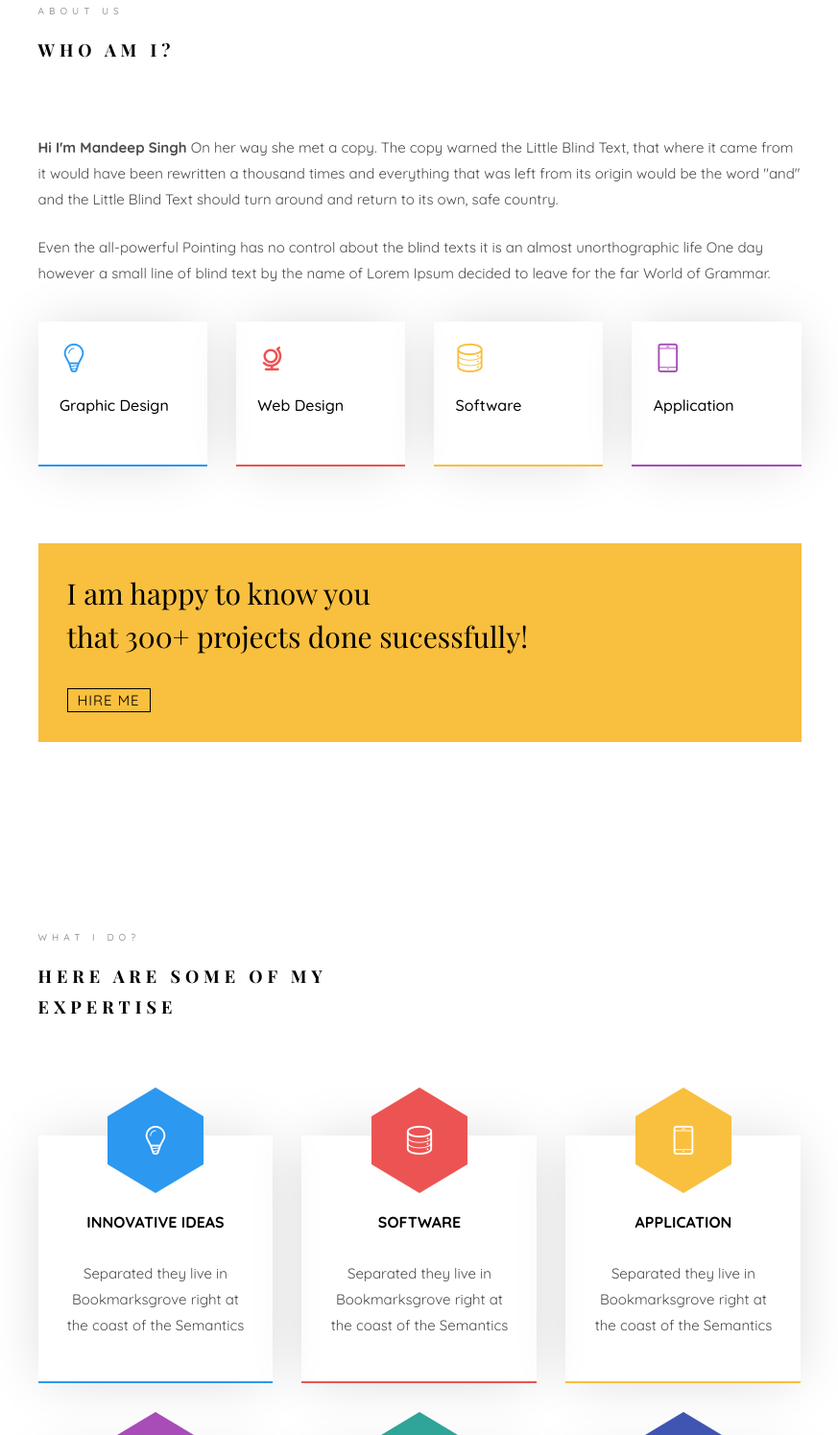
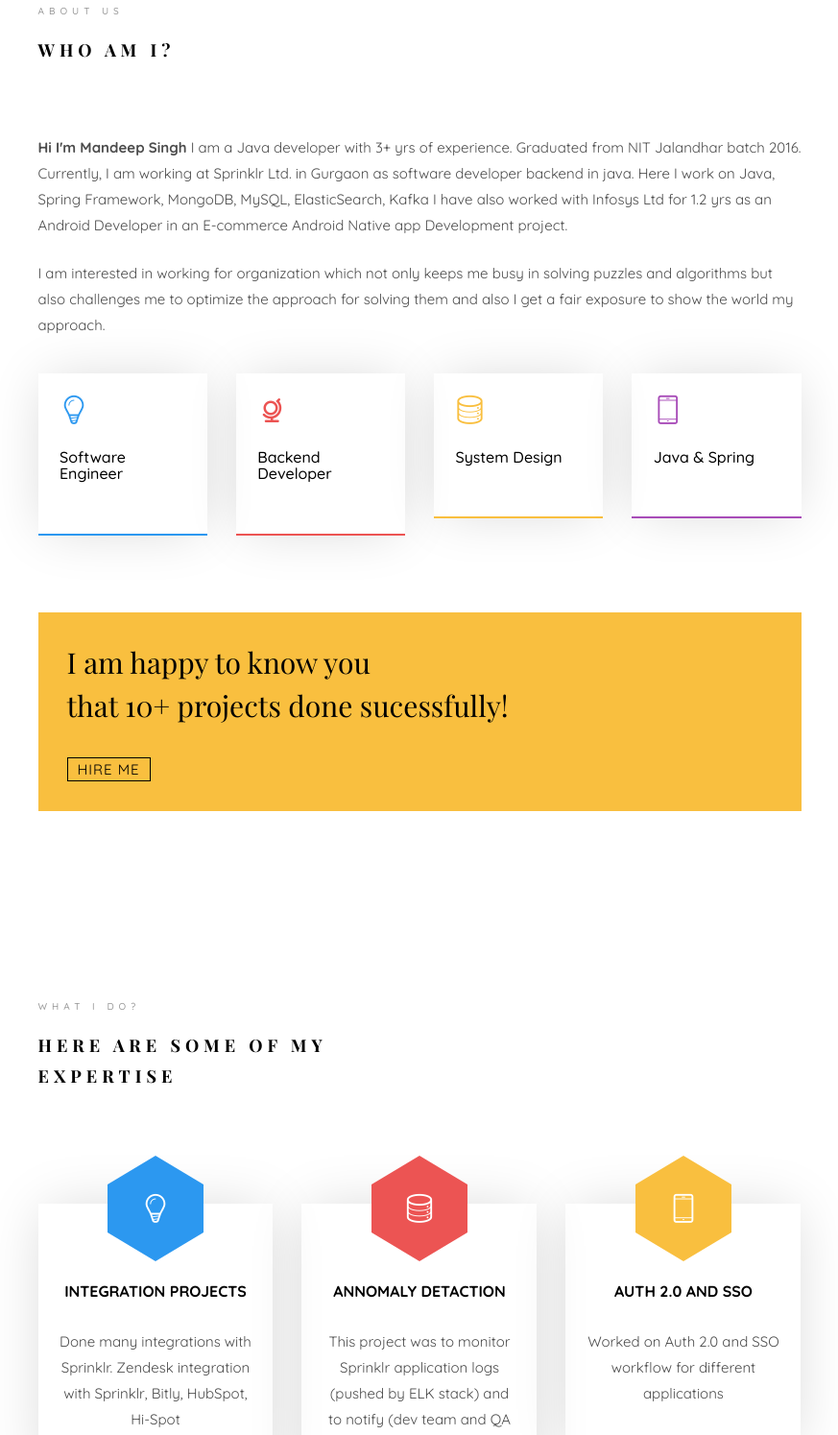
Before and after one commit to msmandy94/msmandy94.github.io, a plain HTML site: page index.html in a window 1280 px wide. Shown: the part 1007-2502 px from the top of the page at 96% size, without its empty margins (353-1226 px from the left). Drawn offline with nearby package versions, Linux system fonts and the light colour scheme; files whose address does not match are found by name; a web font is replaced by a local one.

Commit message:
added more details

```diff
--- a/index.html
+++ b/index.html
@@ -137,8 +137,8 @@ Copyright &copy;<script>document.write(new Date().getFullYear());</script> All r
 									<div class="about-desc">
 										<span class="heading-meta">About Us</span>
 										<h2 class="colorlib-heading">Who Am I?</h2>
-										<p><strong>Hi I'm Mandeep Singh</strong> On her way she met a copy. The copy warned the Little Blind Text, that where it came from it would have been rewritten a thousand times and everything that was left from its origin would be the word "and" and the Little Blind Text should turn around and return to its own, safe country.</p>
-										<p>Even the all-powerful Pointing has no control about the blind texts it is an almost unorthographic life One day however a small line of blind text by the name of Lorem Ipsum decided to leave for the far World of Grammar.</p>
+										<p><strong>Hi I'm Mandeep Singh</strong> I am a Java developer with 3+ yrs of experience. Graduated from NIT Jalandhar batch 2016. Currently, I am working at Sprinklr Ltd. in Gurgaon as software developer backend in java. Here I work on Java, Spring Framework, MongoDB, MySQL, ElasticSearch, Kafka I have also worked with Infosys Ltd for 1.2 yrs as an Android Developer in an E-commerce Android Native app Development project.</p>
+										<p>I am interested in working for organization which not only keeps me busy in solving puzzles and algorithms but also challenges me to optimize the approach for solving them and also I get a fair exposure to show the world my approach.</p>
 									</div>
 								</div>
 							</div>
@@ -146,33 +146,33 @@ Copyright &copy;<script>document.write(new Date().getFullYear());</script> All r
 								<div class="col-md-3 animate-box" data-animate-effect="fadeInLeft">
 									<div class="services color-1">
 										<span class="icon2"><i class="icon-bulb"></i></span>
-										<h3>Graphic Design</h3>
+										<h3>Software Engineer</h3>
 									</div>
 								</div>
 								<div class="col-md-3 animate-box" data-animate-effect="fadeInRight">
 									<div class="services color-2">
 										<span class="icon2"><i class="icon-globe-outline"></i></span>
-										<h3>Web Design</h3>
+										<h3>Backend Developer</h3>
 									</div>
 								</div>
 								<div class="col-md-3 animate-box" data-animate-effect="fadeInTop">
 									<div class="services color-3">
 										<span class="icon2"><i class="icon-data"></i></span>
-										<h3>Software</h3>
+										<h3>System Design</h3>
 									</div>
 								</div>
 								<div class="col-md-3 animate-box" data-animate-effect="fadeInBottom">
 									<div class="services color-4">
 										<span class="icon2"><i class="icon-phone3"></i></span>
-										<h3>Application</h3>
+										<h3>Java & Spring</h3>
 									</div>
 								</div>
 							</div>
 							<div class="row">
 								<div class="col-md-12 animate-box" data-animate-effect="fadeInLeft">
 									<div class="hire">
-										<h2>I am happy to know you <br>that 300+ projects done sucessfully!</h2>
-										<a href="#" class="btn-hire">Hire me</a>
+										<h2>I am happy to know you <br>that 10+ projects done sucessfully!</h2>
+										<a href="https://www.linkedin.com/in/mandeepsinghtanwar/" class="btn-hire">Hire me</a>
 									</div>
 								</div>
 							</div>
@@ -198,8 +198,8 @@ Copyright &copy;<script>document.write(new Date().getFullYear());</script> All r
 									<i class="icon-bulb"></i>
 								</span>
 								<div class="desc">
-									<h3>Innovative Ideas</h3>
-									<p>Separated they live in Bookmarksgrove right at the coast of the Semantics</p>
+									<h3>Integration Projects</h3>
+									<p>Done many integrations with Sprinklr. Zendesk integration with Sprinklr, Bitly, HubSpot, Hi-Spot</p>
 								</div>
 							</div>
 						</div>
@@ -209,8 +209,8 @@ Copyright &copy;<script>document.write(new Date().getFullYear());</script> All r
 									<i class="icon-data"></i>
 								</span>
 								<div class="desc">
-									<h3>Software</h3>
-									<p>Separated they live in Bookmarksgrove right at the coast of the Semantics</p>
+									<h3>Annomaly Detaction</h3>
+									<p>This project was to monitor Sprinklr application logs (pushed by ELK stack) and to notify (dev team and QA team) for any anomaly.</p>
 								</div>
 							</div>
 						</div>
@@ -220,8 +220,8 @@ Copyright &copy;<script>document.write(new Date().getFullYear());</script> All r
 									<i class="icon-phone3"></i>
 								</span>
 								<div class="desc">
-									<h3>Application</h3>
-									<p>Separated they live in Bookmarksgrove right at the coast of the Semantics</p>
+									<h3>Auth 2.0 and SSO</h3>
+									<p>Worked on Auth 2.0 and SSO workflow for different applications</p>
 								</div>
 							</div>
 						</div>
@@ -231,12 +231,12 @@ Copyright &copy;<script>document.write(new Date().getFullYear());</script> All r
 									<i class="icon-layers2"></i>
 								</span>
 								<div class="desc">
-									<h3>Graphic Design</h3>
-									<p>Separated they live in Bookmarksgrove right at the coast of the Semantics</p>
+									<h3>Developed Android Application for Ecommerse Company</h3>
+									<p>We developed this app for Avon’s social-sellers, and I worked on different modules</p>
 								</div>
 							</div>
 						</div>
-						<div class="col-md-4 text-center animate-box">
+						<!-- <div class="col-md-4 text-center animate-box">
 							<div class="services color-5">
 								<span class="icon">
 									<i class="icon-data"></i>
@@ -257,7 +257,7 @@ Copyright &copy;<script>document.write(new Date().getFullYear());</script> All r
 									<p>Separated they live in Bookmarksgrove right at the coast of the Semantics</p>
 								</div>
 							</div>
-						</div>
+						</div> -->
 					</div>
 				</div>
 			</section>
@@ -298,7 +298,7 @@ Copyright &copy;<script>document.write(new Date().getFullYear());</script> All r
 					</div>
 					<div class="row">
 						<div class="col-md-12 animate-box" data-animate-effect="fadeInLeft">
-							<p>The Big Oxmox advised her not to do so, because there were thousands of bad Commas, wild Question Marks and devious Semikoli, but the Little Blind Text didn’t listen. She packed her seven versalia, put her initial into the belt and made herself on the way.</p>
+							<p>Majorly I have worked on Java, Spring Framework, SpringBoot, MongoDB, MySQL, ElasticSearch, Kafka, Spark BigData to solve real world problems at scale professionally.</p>
 						</div>
 						<div class="col-md-6 animate-box" data-animate-effect="fadeInLeft">
 							<div class="progress-wrap">
@@ -385,7 +385,7 @@ Copyright &copy;<script>document.write(new Date().getFullYear());</script> All r
 									<div class="panel panel-default">
 									    <div class="panel-heading" role="tab" id="headingOne">
 									        <h4 class="panel-title">
-									            <a data-toggle="collapse" data-parent="#accordion" href="#collapseOne" aria-expanded="true" aria-controls="collapseOne">Master Degree Graphic Design
+									            <a data-toggle="collapse" data-parent="#accordion" href="#collapseOne" aria-expanded="true" aria-controls="collapseOne">B.Tech Industrial And Production Engineering - NIT Jalandhar
 									            </a>
 									        </h4>
 									    </div>
@@ -393,16 +393,16 @@ Copyright &copy;<script>document.write(new Date().getFullYear());</script> All r
 									         <div class="panel-body">
 									            <div class="row">
 										      		<div class="col-md-6">
-										      			<p>Far far away, behind the word mountains, far from the countries Vokalia and Consonantia, there live the blind texts. </p>
+										      			<p>Quality Control, Just In Time, Operations Management, Inventory Management </p>
 										      		</div>
 										      		<div class="col-md-6">
-										      			<p>Separated they live in Bookmarksgrove right at the coast of the Semantics, a large language ocean.</p>
+										      			<p>Process Optimisation, Work Study, Cost Cutting</p>
 										      		</div>
 										      	</div>
 									         </div>
 									    </div>
 									</div>
-									<div class="panel panel-default">
+									<!-- <div class="panel panel-default">
 									    <div class="panel-heading" role="tab" id="headingTwo">
 									        <h4 class="panel-title">
 									            <a class="collapsed" data-toggle="collapse" data-parent="#accordion" href="#collapseTwo" aria-expanded="false" aria-controls="collapseTwo">Bachelor Degree of Computer Science
@@ -418,8 +418,8 @@ Copyright &copy;<script>document.write(new Date().getFullYear());</script> All r
 													</ul>
 									        </div>
 									    </div>
-									</div>
-									<div class="panel panel-default">
+									</div> -->
+									<!-- <div class="panel panel-default">
 									    <div class="panel-heading" role="tab" id="headingThree">
 									        <h4 class="panel-title">
 									            <a class="collapsed" data-toggle="collapse" data-parent="#accordion" href="#collapseThree" aria-expanded="false" aria-controls="collapseThree">Diploma in Information Technology
@@ -445,7 +445,7 @@ Copyright &copy;<script>document.write(new Date().getFullYear());</script> All r
 									            <p>Far far away, behind the word <strong>mountains</strong>, far from the countries Vokalia and Consonantia, there live the blind texts. Separated they live in Bookmarksgrove right at the coast of the Semantics, a large language ocean.</p>
 									        </div>
 									    </div>
-									</div>
+									</div> -->
 
 									<div class="panel panel-default">
 									    <div class="panel-heading" role="tab" id="headingFive">
@@ -456,7 +456,7 @@ Copyright &copy;<script>document.write(new Date().getFullYear());</script> All r
 									    </div>
 									    <div id="collapseFive" class="panel-collapse collapse" role="tabpanel" aria-labelledby="headingFive">
 									        <div class="panel-body">
-									            <p>Far far away, behind the word <strong>mountains</strong>, far from the countries Vokalia and Consonantia, there live the blind texts. Separated they live in Bookmarksgrove right at the coast of the Semantics, a large language ocean.</p>
+									            <p>Completed 12th Standerd with Math and Science as Major and secured 78% marks</p>
 									        </div>
 									    </div>
 									</div>
@@ -486,8 +486,8 @@ Copyright &copy;<script>document.write(new Date().getFullYear());</script> All r
 					               </div>
 
 					               <div class="timeline-label">
-					                  <h2><a href="#">Full Stack Developer</a> <span>2017-2018</span></h2>
-					                  <p>Tolerably earnestly middleton extremely distrusts she boy now not. Add and offered prepare how cordial two promise. Greatly who affixed suppose but enquire compact prepare all put. Added forth chief trees but rooms think may.</p>
+					                  <h2><a href="#">Senior Software Engineer at IXIGO</a> <span>2019-Present</span></h2>
+					                  <p>Working as Senior Software Engineer at ixigo.com in core Backend Team. We work on cutting edge technology to solve the problems at hand</p>
 					               </div>
 					            </div>
 					         </article>
@@ -499,8 +499,8 @@ Copyright &copy;<script>document.write(new Date().getFullYear());</script> All r
 					                  <i class="icon-pen2"></i>
 					               </div>
 					               <div class="timeline-label">
-					               	<h2><a href="#">Front End Developer at Google Company</a> <span>2017-2018</span></h2>
-					                  <p>Even the all-powerful Pointing has no control about the blind texts it is an almost unorthographic life One day however a small line of blind text by the name of Lorem Ipsum decided to leave for the far World of Grammar.</p>
+					               	<h2><a href="#">Product Engineer at SPRINKLR Ltd.</a> <span>2017-2019</span></h2>
+					                  <p>Worked here as Backend Developer. worked in Integeration Team and Publishing team.</p>
 					               </div>
 					            </div>
 					         </article>
@@ -511,13 +511,13 @@ Copyright &copy;<script>document.write(new Date().getFullYear());</script> All r
 					                  <i class="icon-pen2"></i>
 					               </div>
 					               <div class="timeline-label">
-					               	<h2><a href="#">System Analyst</a> <span>2017-2018</span></h2>
-					                  <p>Even the all-powerful Pointing has no control about the blind texts it is an almost unorthographic life One day however a small line of blind text by the name of Lorem Ipsum decided to leave for the far World of Grammar.</p>
+					               	<h2><a href="#">System Engineer at INFOSYS Ltd.</a> <span>2016-2017</span></h2>
+					                  <p>Worked as Android Developer here</p>
 					               </div>
 					            </div>
 					         </article>
 
-					         <article class="timeline-entry animate-box" data-animate-effect="fadeInTop">
+					         <!-- <article class="timeline-entry animate-box" data-animate-effect="fadeInTop">
 					            <div class="timeline-entry-inner">
 					               <div class="timeline-icon color-4">
 					                  <i class="icon-pen2"></i>
@@ -539,7 +539,7 @@ Copyright &copy;<script>document.write(new Date().getFullYear());</script> All r
 					                  <p>Even the all-powerful Pointing has no control about the blind texts it is an almost unorthographic life One day however a small line of blind text by the name of Lorem Ipsum decided to leave for the far World of Grammar.</p>
 					               </div>
 					            </div>
-					         </article>
+					         </article> -->
 
 					         <article class="timeline-entry begin animate-box" data-animate-effect="fadeInBottom">
 					            <div class="timeline-entry-inner">
@@ -563,11 +563,11 @@ Copyright &copy;<script>document.write(new Date().getFullYear());</script> All r
 					</div>
 					<div class="row row-bottom-padded-sm animate-box" data-animate-effect="fadeInLeft">
 						<div class="col-md-12">
-							<p class="work-menu"><span><a href="#" class="active">Graphic Design</a></span> <span><a href="#">Web Design</a></span> <span><a href="#">Software</a></span> <span><a href="#">Apps</a></span></p>
+							<p class="work-menu"><span><a href="#" class="active">Software Development</a></span> <span><a href="#">System Design</a></span> <span><a href="#">Open Source Contribution</a></span> <span><a href="#">Apps</a></span></p>
 						</div>
 					</div>
 					<div class="row">
-						<div class="col-md-6 animate-box" data-animate-effect="fadeInLeft">
+						<!-- <div class="col-md-6 animate-box" data-animate-effect="fadeInLeft">
 							<div class="project" style="background-image: url(images/img-1.jpg);">
 								<div class="desc">
 									<div class="con">
@@ -662,7 +662,7 @@ Copyright &copy;<script>document.write(new Date().getFullYear());</script> All r
 						<div class="col-md-12 animate-box">
 							<p><a href="#" class="btn btn-primary btn-lg btn-load-more">Load more <i class="icon-reload"></i></a></p>
 						</div>
-					</div>
+					</div> -->
 				</div>
 			</section>
 
@@ -675,7 +675,7 @@ Copyright &copy;<script>document.write(new Date().getFullYear());</script> All r
 						</div>
 					</div>
 					<div class="row">
-						<div class="col-md-4 col-sm-6 animate-box" data-animate-effect="fadeInLeft">
+						<!-- <div class="col-md-4 col-sm-6 animate-box" data-animate-effect="fadeInLeft">
 							<div class="blog-entry">
 								<a href="blog.html" class="blog-img"><img src="images/blog-1.jpg" class="img-responsive" alt="HTML5 Bootstrap Template by colorlib.com"></a>
 								<div class="desc">
@@ -710,7 +710,7 @@ Copyright &copy;<script>document.write(new Date().getFullYear());</script> All r
 						<div class="col-md-12 animate-box">
 							<p><a href="#" class="btn btn-primary btn-lg btn-load-more">Load more <i class="icon-reload"></i></a></p>
 						</div>
-					</div>
+					</div> -->
 				</div>
 			</section>
 
```
